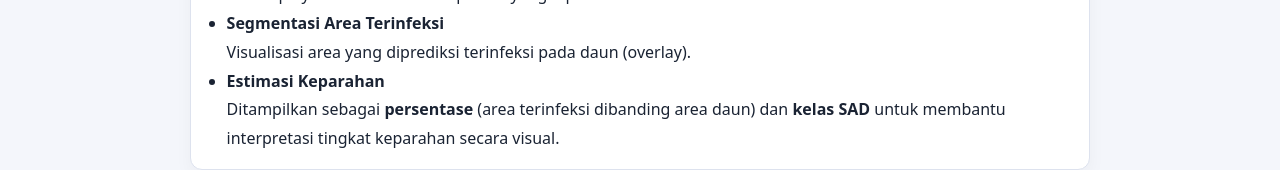
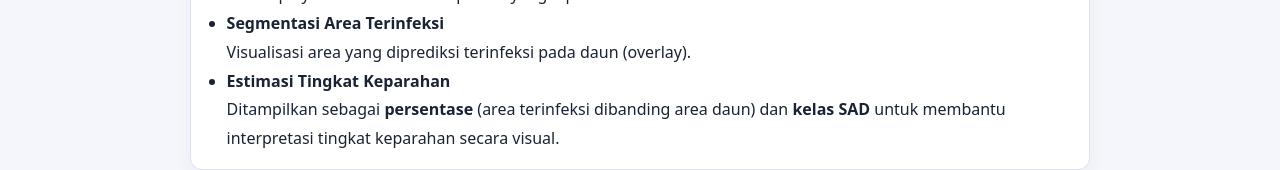
Before and after one commit to Duarss/groundnut-leaf-analysis-app, a React (Vite) app in the folder groundnut-frontend/: page /guide in a window 1280 px wide. Shown: the part 1825-1995 px from the top of the page. Built offline with nearby package versions, Linux system fonts and the light colour scheme.

Commit message:
fix: update severity estimation label for clarity; refine comments in Vite config for better understanding

```diff
--- a/groundnut-frontend/src/pages/GuidePage.jsx
+++ b/groundnut-frontend/src/pages/GuidePage.jsx
@@ -174,7 +174,7 @@ const GuidePage = () => {
               Visualisasi area yang diprediksi terinfeksi pada daun (overlay).
             </li>
             <li>
-              <b>Estimasi Keparahan</b>
+              <b>Estimasi Tingkat Keparahan</b>
               <br />
               Ditampilkan sebagai <b>persentase</b> (area terinfeksi dibanding area daun) dan <b>kelas SAD</b>{" "}
               untuk membantu interpretasi tingkat keparahan secara visual.
--- a/groundnut-frontend/vite.config.js
+++ b/groundnut-frontend/vite.config.js
@@ -15,10 +15,10 @@ export default defineConfig(({ mode }) => {
       host: true,
       port: 5173,
       strictPort: true,
-      // Paling pasti untuk ngrok (DEMO/dev)
+      // (DEMO/dev)
       allowedHosts: true,
 
-      // Ngrok pakai https -> HMR perlu wss + port 443
+      // https -> HMR perlu wss + port 443
       hmr: {
         protocol: "wss",
         clientPort: 443,
```
